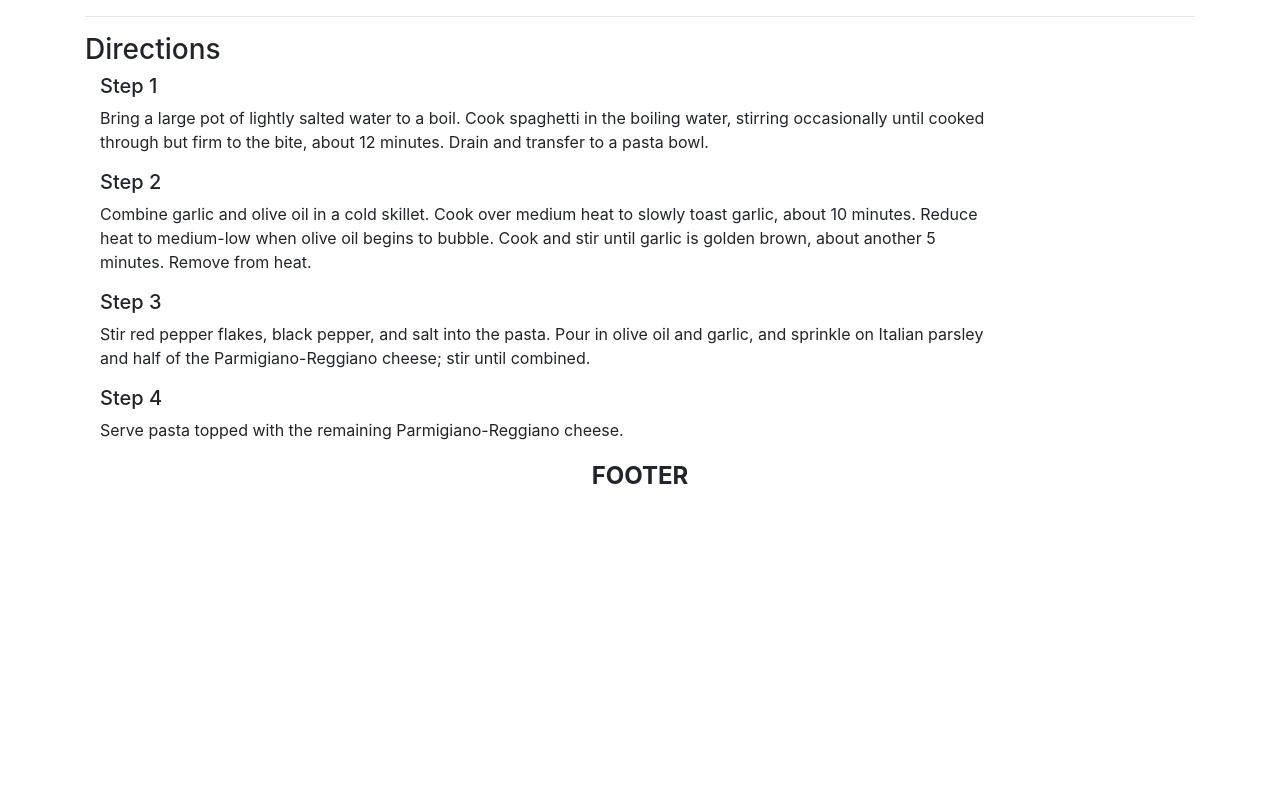
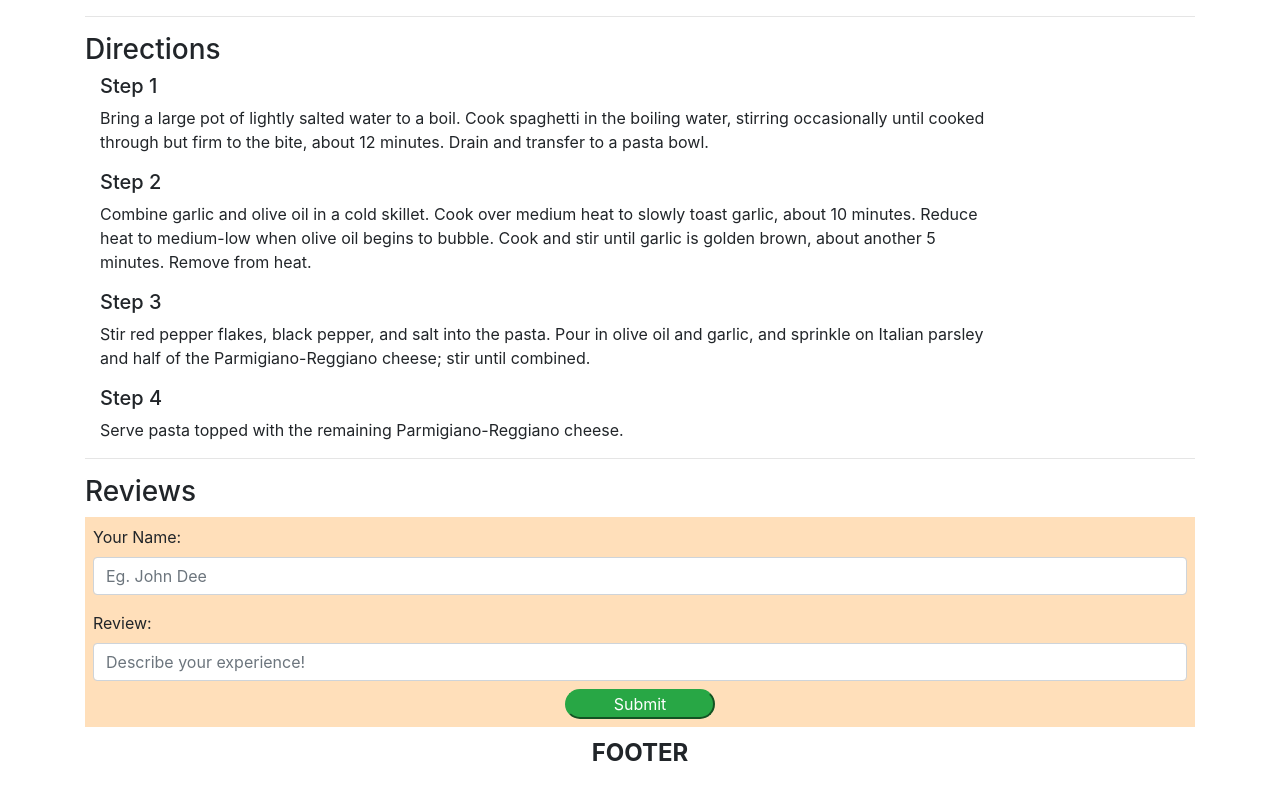
Before and after one commit to trentglobal-sg/mealbox-react, a React (Create React App) app in the folder mealbox/: page / in a window 1280 px wide. Shown: the part 1107-1906 px from the top of the page. Before the commit the page ends 1665 px from the top, so only its background shows below. Built offline with nearby package versions, Linux system fonts and the light colour scheme.

Commit message:
layout create reviews section under viewrecipe

```diff
--- a/mealbox/src/App.css
+++ b/mealbox/src/App.css
@@ -144,6 +144,16 @@ h4{
     background-position: center;
 }
 
+.comment-wrapper{
+    background-color: #FFDFBA;
+    height:105%;
+}
+
+.comment-submit{
+    width:150px;
+    border-radius: 20px;
+}
+
 @media only screen and (max-width: 767px){
   .box{
       height:500px;
--- a/mealbox/src/ViewRecipe.js
+++ b/mealbox/src/ViewRecipe.js
@@ -24,7 +24,9 @@ export default class ViewRecipe extends React.Component {
         resource: {
             "_id": "60459d5da0c035371015c0dd",
             "img_url": "https://imagesvc.meredithcorp.io/v3/mm/image?url=https%3A%2F%2Fimages.media-allrecipes.com%2Fuserphotos%2F3727226.jpg"
-        }
+        },
+        comment_name: "",
+        comment:""
     }
 
     renderTags = () => {
@@ -36,19 +38,25 @@ export default class ViewRecipe extends React.Component {
     }
     renderIngredient = () => {
         let list = [];
-        for (let l of this.state.ingredients){
-        list.push(<p>{l}</p>)
+        for (let l of this.state.ingredients) {
+            list.push(<p>{l}</p>)
         }
         return list
     }
 
+    updateField = (e) => {
+        this.setState({
+            [e.target.name]: e.target.value
+        })
+    }
+
     renderDirections = () => {
         let list = [];
-            list.push(this.state.instructions.map((instruction, index) => (
+        list.push(this.state.instructions.map((instruction, index) => (
             <React.Fragment>
                 <h5 key={index}>Step {index + 1} </h5> <p>{instruction}</p>
             </React.Fragment>
-            )))
+        )))
         return list
     }
     render() {
@@ -82,11 +90,35 @@ export default class ViewRecipe extends React.Component {
                             {this.renderIngredient()}
                         </div>
                     </div>
-                        <hr></hr>
+                    <hr></hr>
                     <div>
                         <h3>Directions</h3>
                         <div className="col-12 col-md-10">
                             {this.renderDirections()}
+                        </div>
+                    </div>
+                    <hr></hr>
+                    <div>
+                        <h3>Reviews</h3>
+                    </div>
+                    <div className="comment-wrapper">
+                        <div className="form-group p-2 mb-0">
+                            <label>
+                                Your Name:
+                                        </label>
+                            <input type="text" name="comment_name" className="form-control" value={this.state.comment_name} onChange={this.updateField} placeholder="Eg. John Dee" />
+                        </div>
+                        <div className="form-group p-2 mb-0">
+                            <label>
+                                Review:
+                                        </label>
+                            <input type="text" name="comment" className="form-control" value={this.state.comment} onChange={this.updateField} placeholder="Describe your experience!" />
+                        </div>
+                        <div style={{
+                        textAlign:"center"
+                        }}>
+
+                        <button className="comment-submit btn-success ml-auto mb-2">Submit</button>
                         </div>
                     </div>
                 </div>
```
